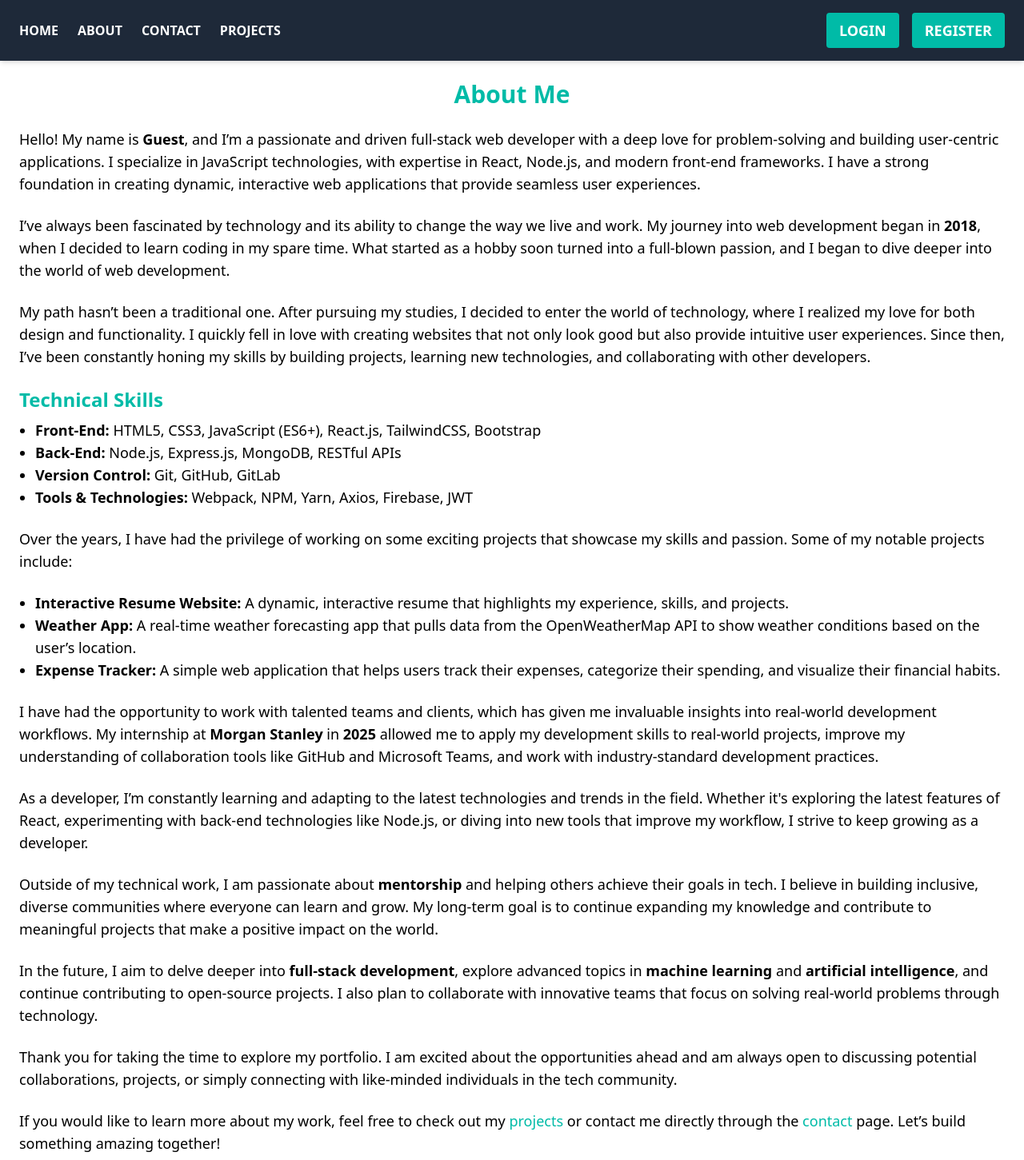
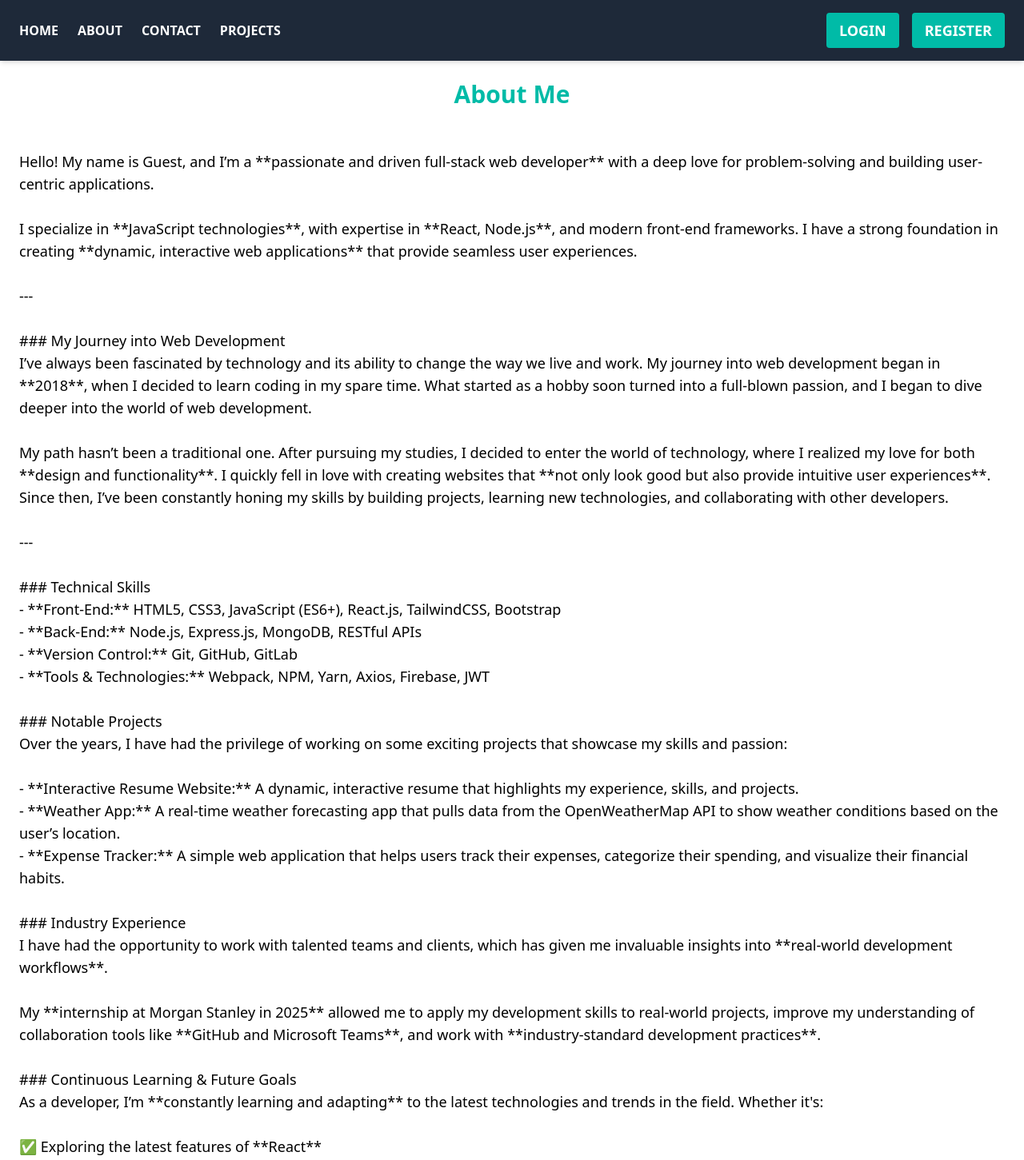
Before and after one commit to jbvillegas/MiniProject_CIS498, a React (Vite) app: page /about in a window 1280 px wide. Shown: the top 1451 px of the page at 80% size. Built offline with nearby package versions, Linux system fonts and the light colour scheme.

Commit message:
Refactor Profile and Contact components to improve state management and user experience; update form handling and add functionality for saving user contact information.

```diff
--- a/src/components/AboutMe.jsx
+++ b/src/components/AboutMe.jsx
@@ -1,71 +1,103 @@
-import React, { useContext } from 'react';
+import React, { useContext, useState } from 'react';
 import { DataContext } from '../App';
 
 const AboutMe = () => {
-  const { userProfile } = useContext(DataContext);
+  const { userProfile, setUserProfile } = useContext(DataContext);
+  const isLoggedIn = userProfile?.username;
+
+  {/* SAMPLE TEXT FOR USER GUIDANCE */}
+  const defaultText = `
+Hello! My name is Guest, and I’m a **passionate and driven full-stack web developer** with a deep love for problem-solving and building user-centric applications.
+
+I specialize in **JavaScript technologies**, with expertise in **React, Node.js**, and modern front-end frameworks. I have a strong foundation in creating **dynamic, interactive web applications** that provide seamless user experiences.
+
+---
+
+### My Journey into Web Development
+I’ve always been fascinated by technology and its ability to change the way we live and work. My journey into web development began in **2018**, when I decided to learn coding in my spare time. What started as a hobby soon turned into a full-blown passion, and I began to dive deeper into the world of web development.
+
+My path hasn’t been a traditional one. After pursuing my studies, I decided to enter the world of technology, where I realized my love for both **design and functionality**. I quickly fell in love with creating websites that **not only look good but also provide intuitive user experiences**. Since then, I’ve been constantly honing my skills by building projects, learning new technologies, and collaborating with other developers.
+
+---
+
+### Technical Skills
+- **Front-End:** HTML5, CSS3, JavaScript (ES6+), React.js, TailwindCSS, Bootstrap
+- **Back-End:** Node.js, Express.js, MongoDB, RESTful APIs
+- **Version Control:** Git, GitHub, GitLab
+- **Tools & Technologies:** Webpack, NPM, Yarn, Axios, Firebase, JWT
+
+### Notable Projects
+Over the years, I have had the privilege of working on some exciting projects that showcase my skills and passion:
+
+- **Interactive Resume Website:** A dynamic, interactive resume that highlights my experience, skills, and projects.
+- **Weather App:** A real-time weather forecasting app that pulls data from the OpenWeatherMap API to show weather conditions based on the user’s location.
+- **Expense Tracker:** A simple web application that helps users track their expenses, categorize their spending, and visualize their financial habits.
+
+### Industry Experience
+I have had the opportunity to work with talented teams and clients, which has given me invaluable insights into **real-world development workflows**.
+
+My **internship at Morgan Stanley in 2025** allowed me to apply my development skills to real-world projects, improve my understanding of collaboration tools like **GitHub and Microsoft Teams**, and work with **industry-standard development practices**.
+
+### Continuous Learning & Future Goals
+As a developer, I’m **constantly learning and adapting** to the latest technologies and trends in the field. Whether it's:
+
+✅ Exploring the latest features of **React**
+✅ Experimenting with **back-end technologies** like Node.js
+✅ Diving into **new tools** that improve my workflow
+
+I strive to keep growing as a developer.
+
+Outside of my technical work, I am passionate about **mentorship** and helping others achieve their goals in tech. I believe in **building inclusive, diverse communities** where everyone can learn and grow.
+
+In the future, I aim to:
+🚀 Delve deeper into **full-stack development**
+🤖 Explore advanced topics in **machine learning** and **artificial intelligence**
+🌍 Continue **contributing to open-source projects**
+🤝 Collaborate with **innovative teams** that focus on solving real-world problems through technology
+
+`;
+
+
+  const [isEditing, setIsEditing] = useState(false);
+  const [aboutMeText, setAboutMeText] = useState(userProfile?.aboutMe || defaultText);
+
+  const handleSave = () => {
+    if (isLoggedIn) {
+      setUserProfile(prev => ({ ...prev, aboutMe: aboutMeText }));
+      setIsEditing(false);
+    }
+  };
 
   return (
     <div className="p-6">
       <h2 className="text-3xl font-bold mb-6 text-center text-teal-500">About Me</h2>
 
-      {/*Similar to a Lorem Ipsum, I generated this text to prevent using Dani's or my personal information
-       Feel free to replace it with your own content */}
+      {isEditing ? (
+        <textarea
+          className="w-full p-3 border border-gray-300 rounded-md text-lg"
+          rows="10"
+          value={aboutMeText}
+          onChange={(e) => setAboutMeText(e.target.value)}
+        />
+      ) : (
+        <p className="text-lg text-black-50 mb-6 whitespace-pre-line">
+          {isLoggedIn ? aboutMeText : defaultText}
+        </p>
+      )}
 
-      <p className="text-lg text-black-50 mb-6">
-        Hello! My name is <strong>{userProfile?.username || "Guest"}</strong>, and I’m a passionate and driven full-stack web developer with a deep love for problem-solving and building user-centric applications. I specialize in JavaScript technologies, with expertise in React, Node.js, and modern front-end frameworks. I have a strong foundation in creating dynamic, interactive web applications that provide seamless user experiences.
-      </p>
-
-      <p className="text-lg text-black-50 mb-6">
-        I’ve always been fascinated by technology and its ability to change the way we live and work. My journey into web development began in <strong>2018</strong>, when I decided to learn coding in my spare time. What started as a hobby soon turned into a full-blown passion, and I began to dive deeper into the world of web development.
-      </p>
-
-      <p className="text-lg text-black-50 mb-6">
-        My path hasn’t been a traditional one. After pursuing my studies, I decided to enter the world of technology, where I realized my love for both design and functionality. I quickly fell in love with creating websites that not only look good but also provide intuitive user experiences. Since then, I’ve been constantly honing my skills by building projects, learning new technologies, and collaborating with other developers.
-      </p>
-
-      <div className="mb-6">
-        <h3 className="text-2xl font-semibold text-teal-500 mb-2">Technical Skills</h3>
-        <ul className="list-disc pl-5 text-lg text-black-50">
-          <li><strong>Front-End:</strong> HTML5, CSS3, JavaScript (ES6+), React.js, TailwindCSS, Bootstrap</li>
-          <li><strong>Back-End:</strong> Node.js, Express.js, MongoDB, RESTful APIs</li>
-          <li><strong>Version Control:</strong> Git, GitHub, GitLab</li>
-          <li><strong>Tools & Technologies:</strong> Webpack, NPM, Yarn, Axios, Firebase, JWT</li>
-        </ul>
-      </div>
-
-      <p className="text-lg text-black-50 mb-6">
-        Over the years, I have had the privilege of working on some exciting projects that showcase my skills and passion. Some of my notable projects include:
-      </p>
-
-      <ul className="list-disc pl-5 text-lg text-black-50 mb-6">
-        <li><strong>Interactive Resume Website:</strong> A dynamic, interactive resume that highlights my experience, skills, and projects.</li>
-        <li><strong>Weather App:</strong> A real-time weather forecasting app that pulls data from the OpenWeatherMap API to show weather conditions based on the user’s location.</li>
-        <li><strong>Expense Tracker:</strong> A simple web application that helps users track their expenses, categorize their spending, and visualize their financial habits.</li>
-      </ul>
-
-      <p className="text-lg text-black-50 mb-6">
-        I have had the opportunity to work with talented teams and clients, which has given me invaluable insights into real-world development workflows. My internship at <strong>Morgan Stanley</strong> in <strong>2025</strong> allowed me to apply my development skills to real-world projects, improve my understanding of collaboration tools like GitHub and Microsoft Teams, and work with industry-standard development practices.
-      </p>
-
-      <p className="text-lg text-black-50 mb-6">
-        As a developer, I’m constantly learning and adapting to the latest technologies and trends in the field. Whether it's exploring the latest features of React, experimenting with back-end technologies like Node.js, or diving into new tools that improve my workflow, I strive to keep growing as a developer.
-      </p>
-
-      <p className="text-lg text-black-50 mb-6">
-        Outside of my technical work, I am passionate about <strong>mentorship</strong> and helping others achieve their goals in tech. I believe in building inclusive, diverse communities where everyone can learn and grow. My long-term goal is to continue expanding my knowledge and contribute to meaningful projects that make a positive impact on the world.
-      </p>
-
-      <p className="text-lg text-black-50 mb-6">
-        In the future, I aim to delve deeper into <strong>full-stack development</strong>, explore advanced topics in <strong>machine learning</strong> and <strong>artificial intelligence</strong>, and continue contributing to open-source projects. I also plan to collaborate with innovative teams that focus on solving real-world problems through technology.
-      </p>
-
-      <p className="text-lg text-black-50 mb-6">
-        Thank you for taking the time to explore my portfolio. I am excited about the opportunities ahead and am always open to discussing potential collaborations, projects, or simply connecting with like-minded individuals in the tech community.
-      </p>
-
-      <p className="text-lg text-black-50 mb-6">
-        If you would like to learn more about my work, feel free to check out my <a href="/projects" className="text-teal-500 hover:text-teal-400">projects</a> or contact me directly through the <a href="/contact" className="text-teal-500 hover:text-teal-400">contact</a> page. Let’s build something amazing together!
-      </p>
+      {isLoggedIn && (
+        <div className="flex justify-end space-x-4">
+          {isEditing ? (
+            <button className="bg-teal-500 text-white px-4 py-2 rounded-md" onClick={handleSave}>
+              Save
+            </button>
+          ) : (
+            <button className="bg-teal-500 text-white hover:bg-teal-400 font-bold rounded py-2 px-6" onClick={() => setIsEditing(true)}>
+              Edit
+            </button>
+          )}
+        </div>
+      )}
     </div>
   );
 };
--- a/src/components/Contact.jsx
+++ b/src/components/Contact.jsx
@@ -1,15 +1,22 @@
-import React, { useState } from 'react';
+import React, { useState, useContext } from 'react';
+import { DataContext } from '../App';
 
 const Contact = () => {
+  const { userProfile, setUserProfile } = useContext(DataContext);
+  const isLoggedIn = userProfile?.username;
+
   const [formData, setFormData] = useState({
-    name: '',
-    email: '',
+    name: userProfile?.name || '',
+    email: userProfile?.email || '',
+    phone: userProfile?.phone || '',
+    linkedin: userProfile?.linkedin || '',
+    github: userProfile?.github || '',
     subject: '',
     message: '',
   });
 
-  const [isSubmitted, setIsSubmitted] = useState(false);
-  const [isError, setIsError] = useState(false);
+  const [isSubmitted, setSubmitted] = useState(false);
+  const [isError, setError] = useState(false);
 
   const inputChange = (e) => {
     const { name, value } = e.target;
@@ -22,22 +29,38 @@ const Contact = () => {
   const inputSubmit = (e) => {
     e.preventDefault();
 
-    // Simple validation
+
     if (!formData.name || !formData.email || !formData.message) {
-      setIsError(true);
-      setIsSubmitted(false);
+      setError(true);
+      setSubmitted(false);
       return;
     }
 
-    // Simulate a successful form submission
-    setIsSubmitted(true);
-    setIsError(false);
+
+    setSubmitted(true);
+    setError(false);
     setFormData({
       name: '',
       email: '',
+      phone: '',
+      linkedin: '',
+      github: '',
       subject: '',
       message: '',
     });
+  };
+
+  const saveUserInfo = () => {
+    if (isLoggedIn) {
+      setUserProfile(prev => ({
+        ...prev,
+        name: formData.name,
+        email: formData.email,
+        phone: formData.phone,
+        linkedin: formData.linkedin,
+        github: formData.github,
+      }));
+    }
   };
 
   return (
@@ -51,17 +74,75 @@ const Contact = () => {
           Alternatively, you can reach me at:
         </p>
         <ul className="list-none mt-2">
-          <li><strong>Email:</strong> Guest.dev@example.com</li>
-          <li><strong>Phone:</strong> +1 (123) 456-7890</li>
-          <li><strong>LinkedIn:</strong> <a href="https://linkedin.com/in/Guest" className="text-teal-500 hover:text-teal-400">linkedin.com/in/Guest</a></li>
-          <li><strong>GitHub:</strong> <a href="https://github.com/Guest" className="text-teal-500 hover:text-teal-400">github.com/Guest</a></li>
+          {isLoggedIn ? (
+            <>
+              <li className="mb-4">
+  <strong className="block text-lg font-semibold text-black-50">Email:</strong>
+  <input
+    type="text"
+    name="email"
+    value={formData.email}
+    onChange={inputChange}
+    className="w-full p-2 border-2 rounded-lg focus:outline-none focus:ring-2 focus:ring-teal-500"
+  />
+</li>
+
+<li className="mb-4">
+  <strong className="block text-lg font-semibold text-black-50">Phone:</strong>
+  <input
+    type="text"
+    name="phone"
+    value={formData.phone}
+    onChange={inputChange}
+    className="w-full p-2 border-2 rounded-lg focus:outline-none focus:ring-2 focus:ring-teal-500"
+  />
+</li>
+
+<li className="mb-4">
+  <strong className="block text-lg font-semibold text-black-50">LinkedIn:</strong>
+  <input
+    type="text"
+    name="linkedin"
+    value={formData.linkedin}
+    onChange={inputChange}
+    className="w-full p-2 border-2 rounded-lg focus:outline-none focus:ring-2 focus:ring-teal-500"
+  />
+</li>
+
+<li className="mb-4">
+  <strong className="block text-lg font-semibold text-black-50">GitHub:</strong>
+  <input
+    type="text"
+    name="github"
+    value={formData.github}
+    onChange={inputChange}
+    className="w-full p-2 border-2 rounded-lg focus:outline-none focus:ring-2 focus:ring-teal-500"
+  />
+</li>
+
+<button
+  onClick={saveUserInfo
+
+  }
+  className="bg-teal-500 text-white hover:bg-teal-400 font-bold rounded py-2 px-6 text-center mt-4"
+>
+  Save Contact Info
+</button>
+
+            </>
+          ) : (
+            <>
+              <li><strong>Email:</strong> {formData.email}</li>
+              <li><strong>Phone:</strong> {formData.phone}</li>
+              <li><strong>LinkedIn:</strong> <a href={formData.linkedin} className="text-teal-500 hover:text-teal-400">{formData.linkedin}</a></li>
+              <li><strong>GitHub:</strong> <a href={formData.github} className="block text-lg font-bold text-black-50 mb-2 mt-2">{formData.github}</a></li>
+            </>
+          )}
         </ul>
       </div>
 
-
-      { /* Contact FORM */ }
+      {/* Contact FORM */}
       <form onSubmit={inputSubmit} className="space-y-6">
-
         <div>
           <label className="block text-lg font-semibold text-black-50 mb-2" htmlFor="name">
             Your Name
@@ -77,7 +158,6 @@ const Contact = () => {
             required
           />
         </div>
-
 
         <div>
           <label className="block text-lg font-semibold text-black-50 mb-2" htmlFor="email">
@@ -95,7 +175,6 @@ const Contact = () => {
           />
         </div>
 
-
         <div>
           <label className="block text-lg font-semibold text-black-50 mb-2" htmlFor="subject">
             Subject
@@ -110,7 +189,6 @@ const Contact = () => {
             className="w-full p-3 border-2 rounded-lg focus:outline-none focus:ring-2 focus:ring-teal-500"
           />
         </div>
-
 
         <div>
           <label className="block text-lg font-semibold text-black-50 mb-2" htmlFor="message">
@@ -147,7 +225,7 @@ const Contact = () => {
           </div>
         )}
       </form>
-      </div>
+    </div>
   );
 };
 
--- a/src/components/Profile.jsx
+++ b/src/components/Profile.jsx
@@ -2,16 +2,16 @@ import React, { useContext, useState, useEffect } from "react";
 import { DataContext } from "../App";
 
 const Profile = () => {
-  const { userProfile, setUserProfile } = useContext(DataContext);
+  const { userProfile, setProfile } = useContext(DataContext);
   const [editMode, setEditMode] = useState(false);
-  const [editedProfile, setEditedProfile] = useState(userProfile || {});
+  const [editedProfile, setChangedProfile] = useState(userProfile || {});
 
   const inputChange = (field, value) => {
-    setEditedProfile({ ...editedProfile, [field]: value });
+    setChangedProfile({ ...editedProfile, [field]: value });
   };
 
   const inputSave = () => {
-    setUserProfile(editedProfile);
+    setProfile(editedProfile);
     setEditMode(false);
   };
 
@@ -22,7 +22,7 @@ const Profile = () => {
   const isZipCodeValid = (zipCode) => !isNaN(zipCode);
 
   useEffect(() => {
-    setEditedProfile(userProfile || {});
+    setChangedProfile(userProfile || {});
   }, [userProfile]);
 
   return (
@@ -48,7 +48,7 @@ const Profile = () => {
           ))}
 
           <button
-            className="bg-teal-500 text-black-50 px-6 py-3 rounded-lg w-full mt-4 hover:bg-teal-400"
+            className="bg-teal-500 text-white font-bold px-6 py-3 rounded-lg w-full mt-4 hover:bg-teal-400"
             onClick={inputSave}
             disabled={!checkEmail(editedProfile?.email) || !isZipCodeValid(editedProfile?.zipCode)}
           >
```
